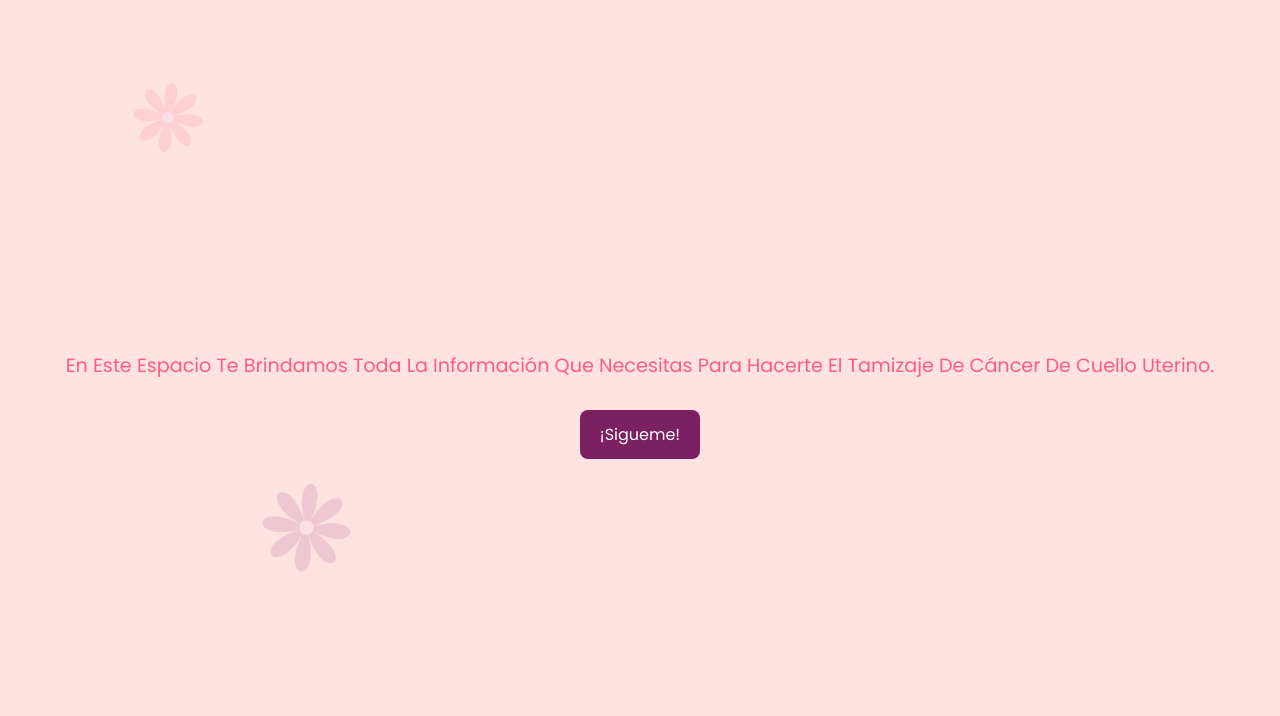
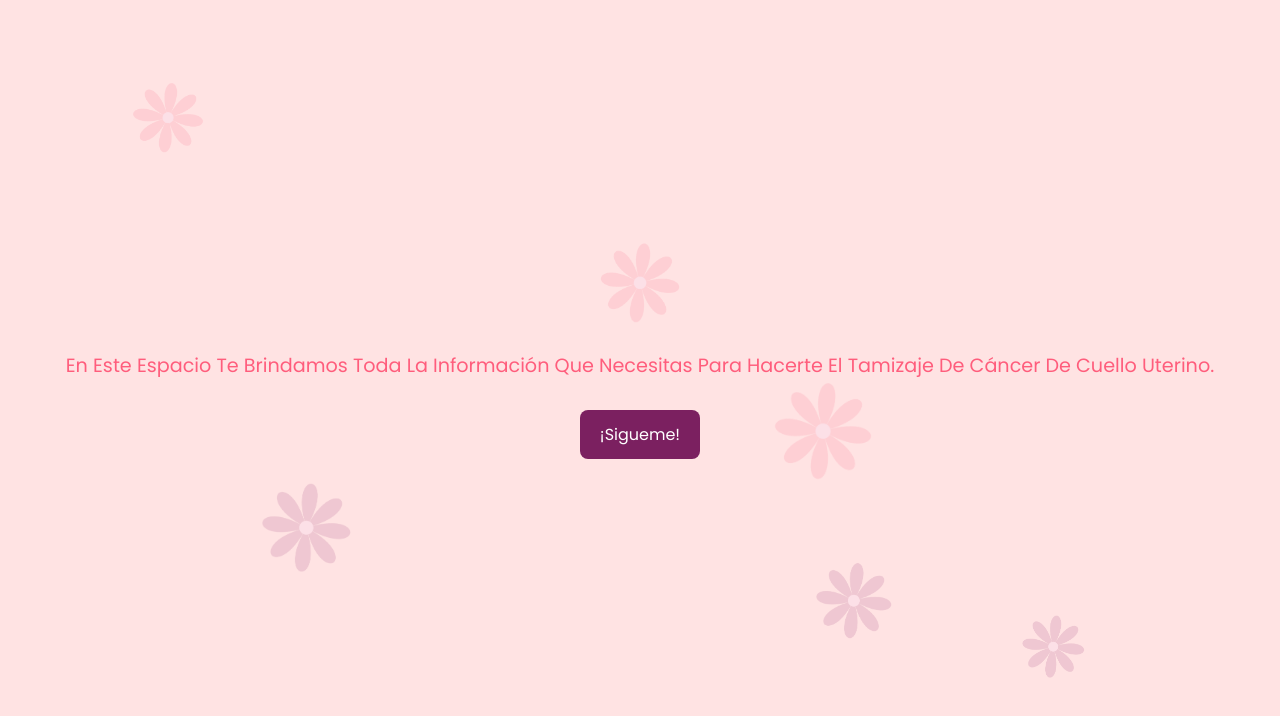
Before and after one commit to mendozzza17/tamizaje-cancer, a plain HTML site: page index.html in a window 1280 px wide. Drawn offline with Linux system fonts and the light colour scheme.

Commit message:
Update index.html

```diff
--- a/index.html
+++ b/index.html
@@ -10,8 +10,12 @@
 <body>
 
   <!-- 🌸 Flores decorativas -->
-  <img src="flores1.png" class="flor flor1" alt="flor1" />
-  <img src="flores2.png" class="flor flor2" alt="flor2" />
+  <img src="flores1.png" class="flor flor1" alt="flor decorativa" />
+  <img src="flores2.png" class="flor flor2" alt="flor decorativa" />
+  <img src="flores1.png" class="flor flor3" alt="flor decorativa" />
+  <img src="flores2.png" class="flor flor4" alt="flor decorativa" />
+  <img src="flores1.png" class="flor flor5" alt="flor decorativa" />
+  <img src="flores2.png" class="flor flor6" alt="flor decorativa" />
 
   <!-- Página 1 -->
   <div id="pagina1" class="page active">
```
